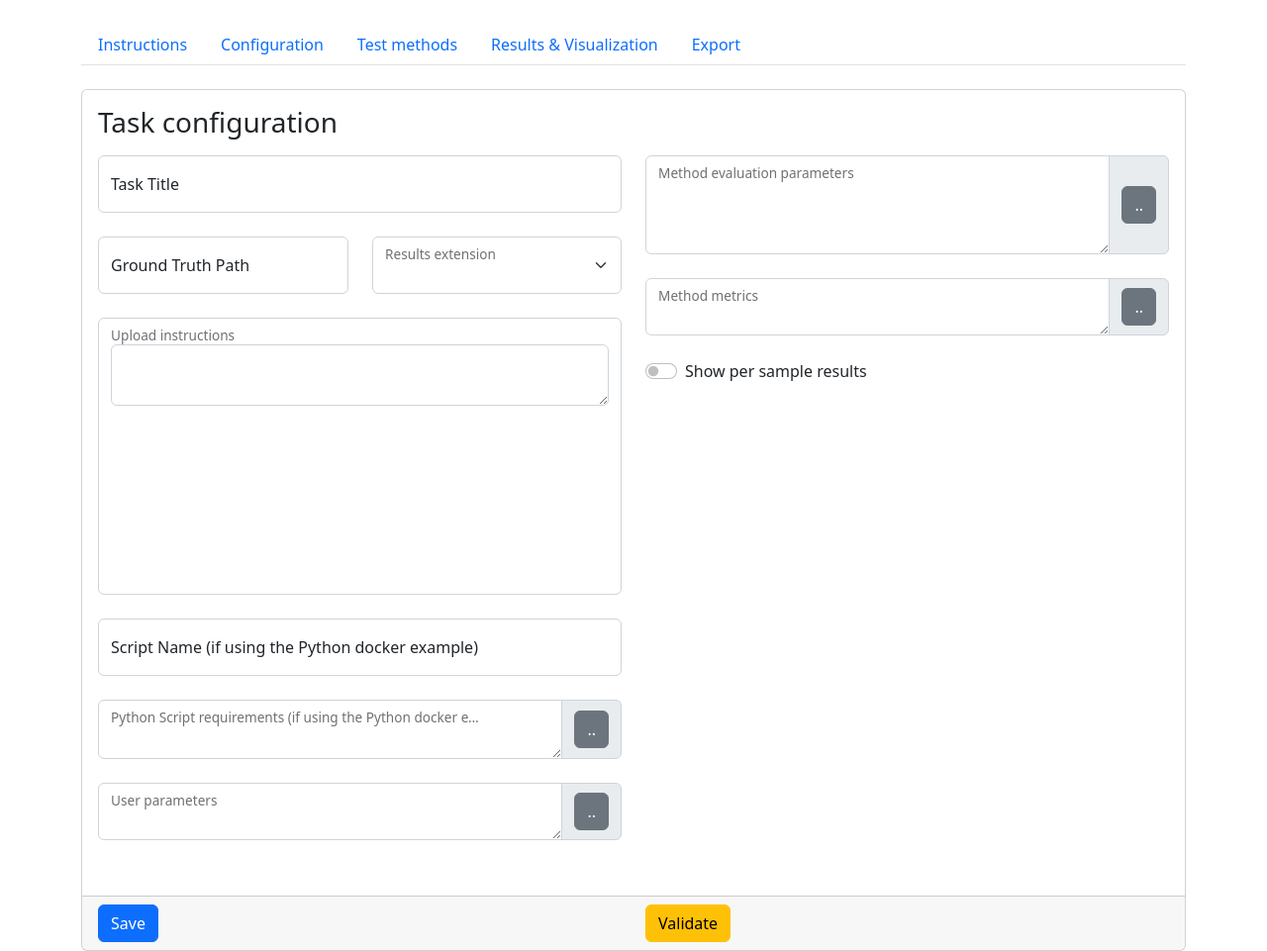
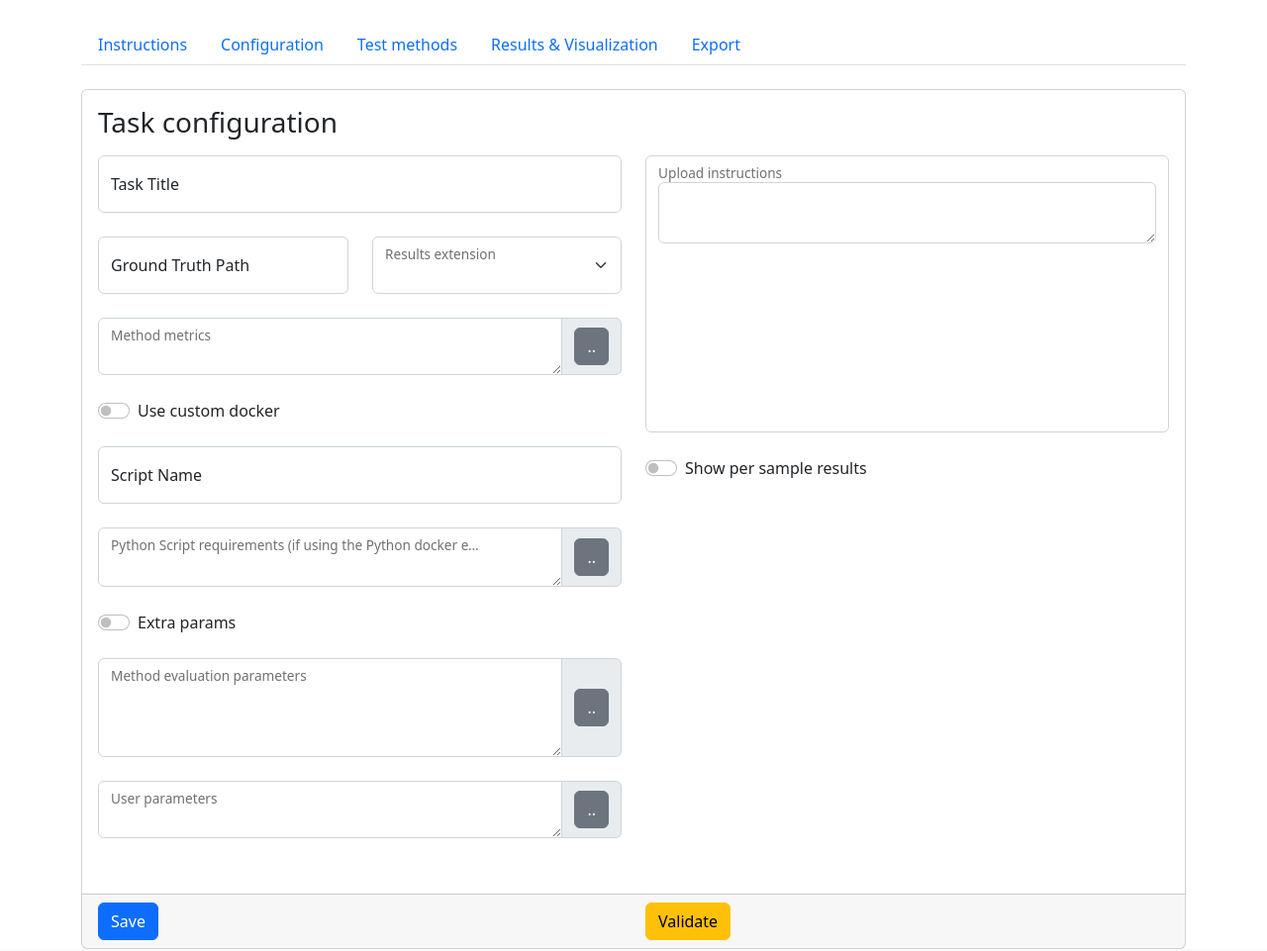
Before and after one commit to sergirobles/rrcevaluation, a Python web app: template dockers/config/app/items/templates/configuration.html in a window 1280 px wide. Shown: the part 56-1017 px from the top of the page at 99% size. Run offline with Jinja, Linux system fonts and the light colour scheme; the template is opened without the code that fills it, so the values that code supplies are empty; some libraries are stand-ins or nearby versions.

Commit message:
Configuration docker param

```diff
--- a/dockers/config/app/items/configuration.js
+++ b/dockers/config/app/items/configuration.js
@@ -21,6 +21,32 @@ $(function() {
         validate_config();
 
       });
+
+      $("#sampleResults").change(function(){
+        if($("#sampleResults").prop("checked")){
+            $("#div_config_samples").removeClass("d-none");
+          }else{
+            $("#div_config_samples").addClass("d-none");
+          }
+      });
+
+      $("#switchDocker").change(function(){
+        if($("#switchDocker").prop("checked")){
+            $("#div_docker").removeClass("d-none");
+            $("#div_no_docker").addClass("d-none");
+        }else{
+            $("#div_docker").addClass("d-none");
+            $("#div_no_docker").removeClass("d-none");
+        }
+      });
+      $("#switchExtra").change(function(){
+        if($("#switchExtra").prop("checked")){
+            $("#div_extra").removeClass("d-none");
+        }else{
+            $("#div_extra").addClass("d-none");
+        }
+      });
+
 
       $("#selectSamplesListType").change(function(){
           if($("#selectSamplesListType").val() == "regexp" ){
@@ -70,6 +96,24 @@ $(function() {
             }else{
                 $("#div_samples").addClass("d-none");
             }
+
+            $("#switchDocker").prop("checked", data.docker);
+            if(data.docker){
+                $("#div_docker").removeClass("d-none");
+                $("#div_no_docker").addClass("d-none");
+            }else{
+                $("#div_docker").addClass("d-none");
+                $("#div_no_docker").removeClass("d-none");
+            }
+
+
+            $("#switchExtra").prop("checked", data.userParameters !={} ||  data.methodParameters !={} );
+            if(data.userParameters !={} ||  data.methodParameters !={}){
+                $("#div_extra").removeClass("d-none");
+            }else{
+                $("#div_extra").addClass("d-none");
+            }
+
 
             $("#selectResultsExt").val(data.res_ext);
 
--- a/dockers/config/app/items/functions.js
+++ b/dockers/config/app/items/functions.js
@@ -24,16 +24,6 @@ $(function() {
     $("[data-bs-toggle='tooltip']").each(function(){
         new bootstrap.Tooltip($(this)[0], [])
     });
-
-    $("#sampleResults").change(function(){
-      if($("#sampleResults").prop("checked")){
-          $("#div_config_samples").removeClass("d-none");
-        }else{
-          $("#div_config_samples").addClass("d-none");
-        }
-    });
-
-
 
 
       $(document).on("change","select.userParameter",function(){
--- a/dockers/config/app/items/templates/configuration.html
+++ b/dockers/config/app/items/templates/configuration.html
@@ -41,17 +41,27 @@
                         </div>
                     </div>
 
-                <div class="form-floating mb-4">
-                    <div class="form-control" style="height:280px;" data-bs-toggle="tooltip" data-bs-title="Define the format of the whole results file.">
-                    <textarea class="form-control" id="inputUploadInstructions"></textarea>
+
+                    <div class="input-group mb-4">
+                        <div class="form-floating">
+                        <textarea class="form-control" readonly id="inputMethodMetrics" data-bs-toggle="tooltip" data-bs-title="Configure the method metrics to show on the method results table. All this metrics must be present on the results generated by the evaluation scripts."></textarea>
+                        <label for="buttonMetrics">Method metrics</label>
+                        <input type="hidden" name="methodMetrics" id="inputMethodMetricsVal">
                         </div>
-                    <label for="buttonMetrics">Upload instructions</label>
-                    <input type="hidden" name="uploadInstructions" id="inputUploadInstructions">
+                        <span class="input-group-text"><button class="btn btn-secondary" type="button" id="buttonMetrics">..</button></span>
                     </div>
+
+
+                    <div class="form-check form-switch mb-4">
+                        <input class="form-check-input" type="checkbox" name="docker" role="switch" id="switchDocker">
+                        <label class="form-check-label" for="switchDocker">Use custom docker</label>
+                    </div>
+
+                    <div id="div_no_docker">
 
                         <div class="form-floating mb-4">
                             <input type="text" name="script" class="form-control" id="inputScript" maxlength="60" placeholder="Python Script Name" data-bs-toggle="tooltip" data-bs-title="Python Script Name (located in the scripts folder, without extension. 'script' by default)">
-                    <label for="inputScript">Script Name (if using the Python docker example)</label>
+                            <label for="inputScript">Script Name</label>
                         </div>
 
 
@@ -64,22 +74,19 @@
                             <span class="input-group-text"><button class="btn btn-secondary" type="button" id="buttonScriptRequirements">..</button></span>
                         </div>
 
+                    </div>
+
+                    <div class="form-check form-switch mb-4">
+                        <input class="form-check-input" type="checkbox" name="extra" role="switch" id="switchExtra">
+                        <label class="form-check-label" for="switchExtra">Extra params</label>
+                    </div>
+
+                    <div id="div_extra">
+
 
                         <div class="input-group mb-4">
                             <div class="form-floating">
-                        <textarea class="form-control" readonly id="inputUserParameters" data-bs-toggle="tooltip" data-bs-title="Required parameters the user must fill when uploading the results."></textarea>
-                        <label for="buttonUserParameters">User parameters</label>
-                        <input type="hidden" name="userParameters" id="inputUserParametersVal">
-                    </div>
-                        <span class="input-group-text"><button class="btn btn-secondary" type="button" id="buttonUserParameters">..</button></span>
-                </div>
-
-                </div>
-                <div class="col-md-6">
-
-                <div class="input-group mb-4">
-                    <div class="form-floating">
-                        <textarea class="form-control" readonly id="inputMethodParameters" style="height: 100px" data-bs-toggle="tooltip" data-bs-title="Parameters to pass to the evaluation script."></textarea>
+                                <textarea class="form-control" readonly id="inputMethodParameters" style="height: 100px" data-bs-toggle="tooltip" data-bs-title="Parameters to pass to the evaluation script. It has only sense when using the same script for different tasks."></textarea>
                                 <label for="buttonParameters">Method evaluation parameters</label>
                                 <input type="hidden" name="methodParameters" id="inputMethodParametersVal">
                             </div>
@@ -88,12 +95,29 @@
 
                         <div class="input-group mb-4">
                             <div class="form-floating">
-                    <textarea class="form-control" readonly id="inputMethodMetrics" data-bs-toggle="tooltip" data-bs-title="Configure the method metrics to show on the method results table. All this metrics must be present on the results generated by the evaluation scripts."></textarea>
-                    <label for="buttonMetrics">Method metrics</label>
-                    <input type="hidden" name="methodMetrics" id="inputMethodMetricsVal">
+                                <textarea class="form-control" readonly id="inputUserParameters" data-bs-toggle="tooltip" data-bs-title="Required parameters the user must fill when uploading the results. It's better to leave empty."></textarea>
+                                <label for="buttonUserParameters">User parameters</label>
+                                <input type="hidden" name="userParameters" id="inputUserParametersVal">
                             </div>
-                    <span class="input-group-text"><button class="btn btn-secondary" type="button" id="buttonMetrics">..</button></span>
+                                <span class="input-group-text"><button class="btn btn-secondary" type="button" id="buttonUserParameters">..</button></span>
                         </div>
+                    </div>
+
+
+                </div>
+
+
+                <div class="col-md-6">
+
+                <div class="form-floating mb-4">
+                    <div class="form-control" style="height:280px;" data-bs-toggle="tooltip" data-bs-title="Define the format of the whole results file.">
+                    <textarea class="form-control" id="inputUploadInstructions"></textarea>
+                    </div>
+                    <label for="buttonMetrics">Upload instructions</label>
+                    <input type="hidden" name="uploadInstructions" id="inputUploadInstructions">
+                </div>
+
+
 
 
                 <div class="form-check form-switch mb-4">
```
Also changed, not shown: dockers/config/app/items/templates/partials/config_modal.html (added). Lines whose indentation alone changed are shown as unchanged.
